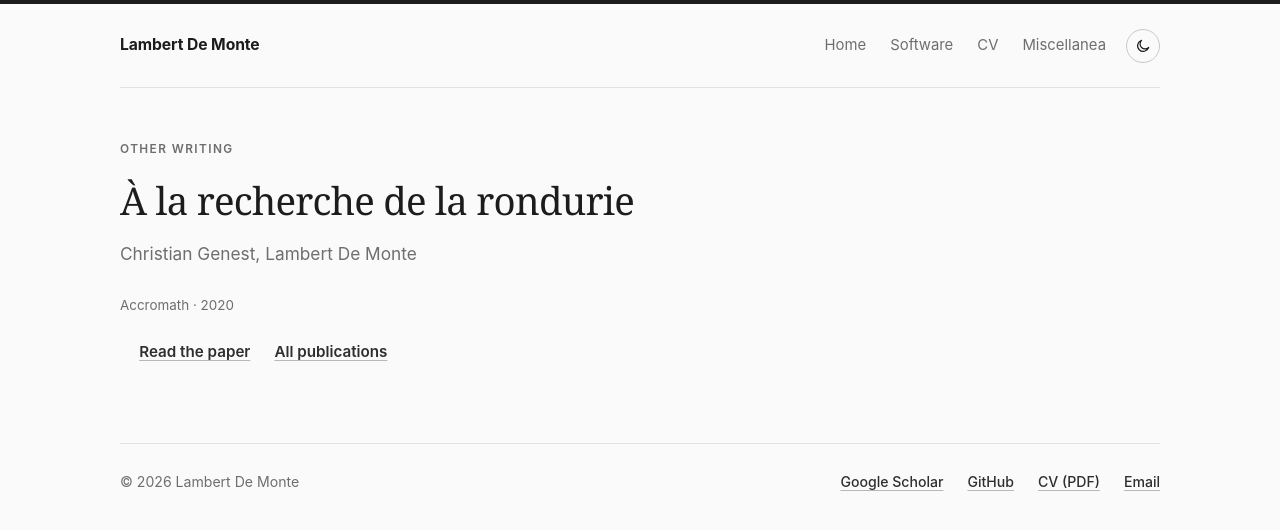
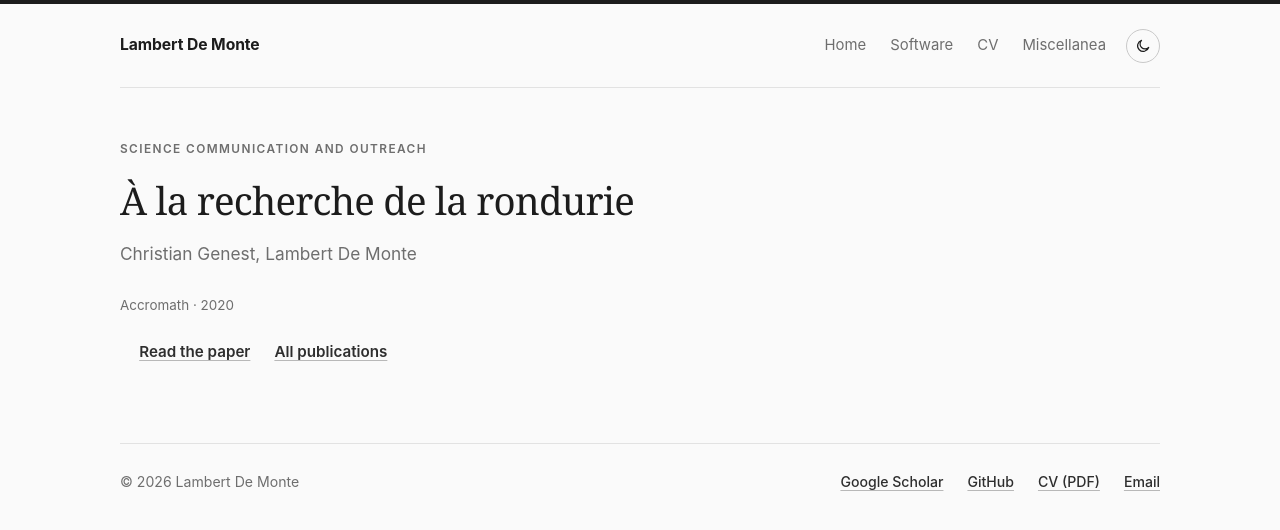
Before and after one commit to lambertdem/lambertdem.github.io, a Jekyll site: the page built from _publications/Rondurie.md, in a window 1280 px wide. Shown: the top 530 px of the page. Built offline with Jekyll 4.4.1, drawn with Linux system fonts in a browser that asks for light colours.

```diff
--- a/_config.yml
+++ b/_config.yml
@@ -29,7 +29,7 @@
   books:
     title: "Books"
   vulgarisation:
-    title: "Science communication"
+    title: "Science communication and outreach"
   other:
     title: "Other writing"
   thesis:
--- a/_publications/Rondurie.md
+++ b/_publications/Rondurie.md
@@ -1,7 +1,7 @@
 ---
 title: "À la recherche de la rondurie"
 collection: publications
-category: other
+category: vulgarisation
 permalink: /publication/Rondurie2021
 # excerpt: 'This paper is about the number 2. The number 3 is left for future work.'
 date: 2020-01-01
```
Also changed, not shown: _publications/Risk.md (+1 -1 lines).
